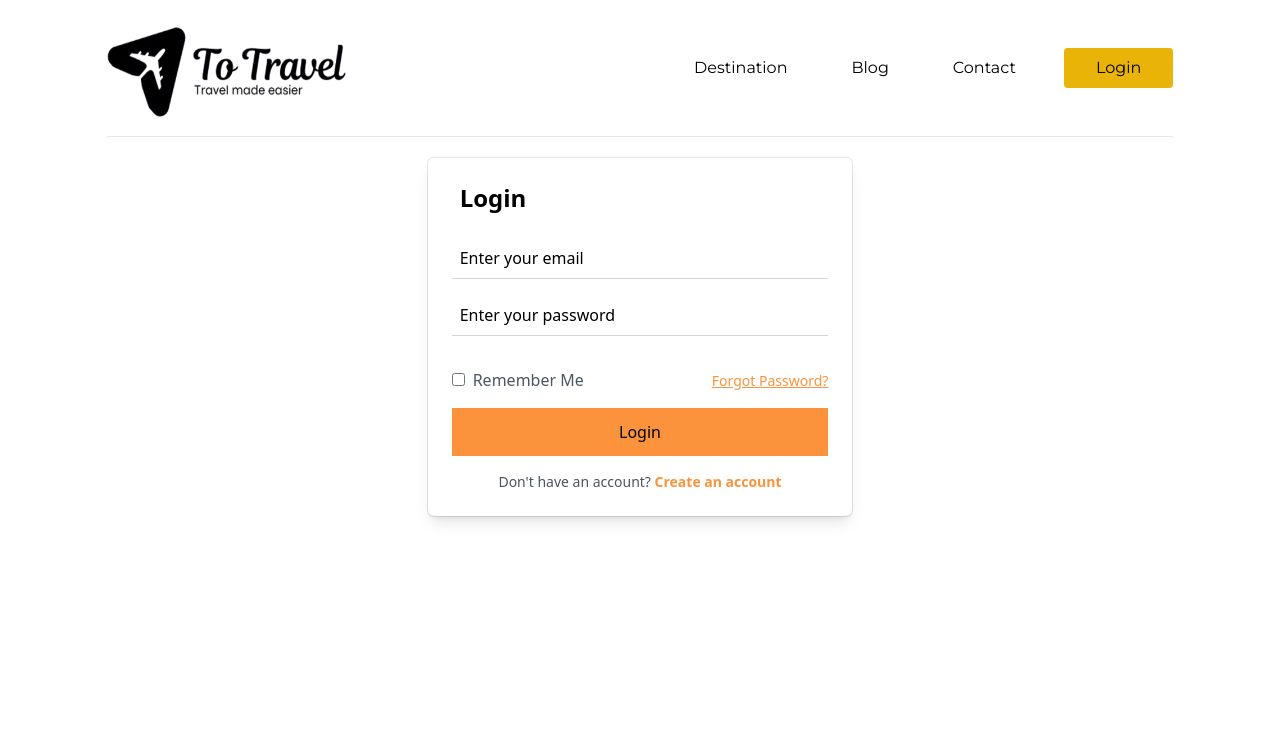
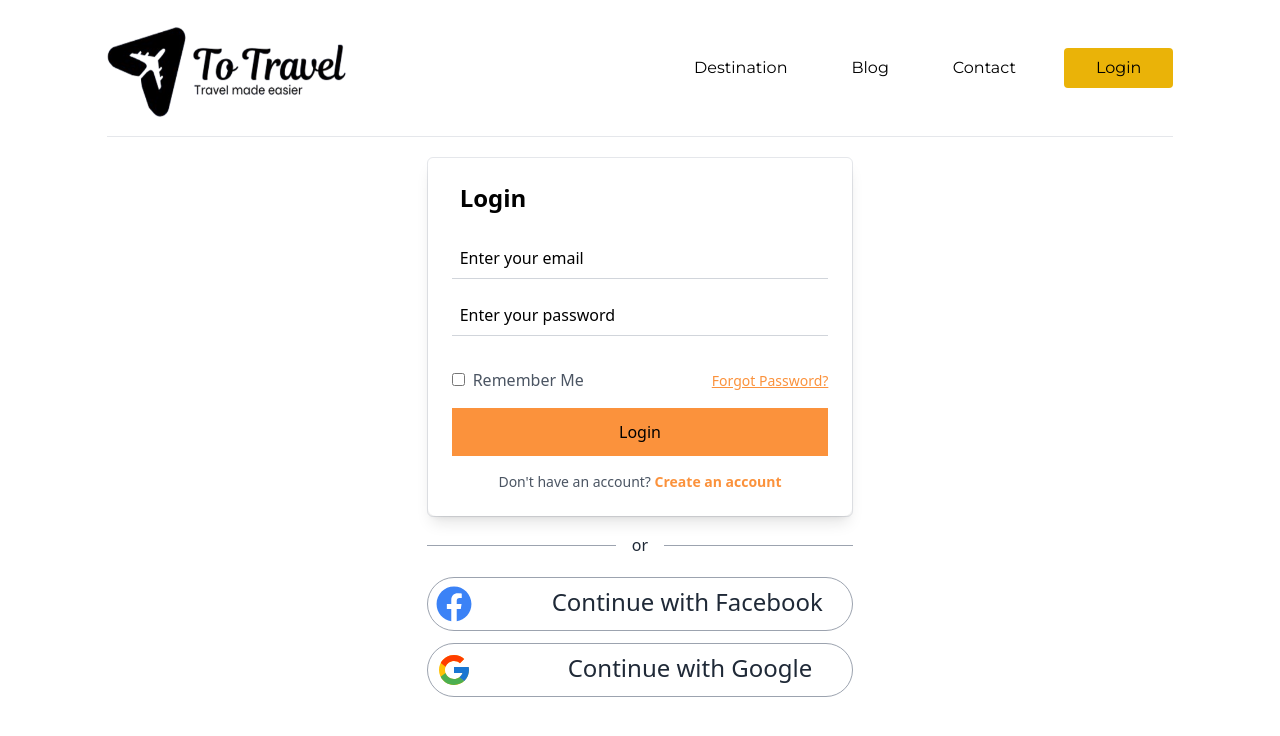
Before and after one commit to Shabbir404/to-travel, a React (Vite) app: page /login in a window 1280 px wide. Shown: the top 736 px of the page. Built offline with nearby package versions, Linux system fonts and the light colour scheme.

Commit message:
design for social login

```diff
--- a/src/Page/Login/Login.jsx
+++ b/src/Page/Login/Login.jsx
@@ -1,5 +1,7 @@
 import { Link } from 'react-router-dom';
 import logo from '../../assets/BlackLogo.png'
+import { FcGoogle } from "react-icons/fc";
+import { FaFacebook } from "react-icons/fa";
 import { useState } from 'react';
 const Login = () => {
     const [isMenuOpen, setIsMenuOpen] = useState(false);
@@ -57,9 +59,8 @@ const Login = () => {
                 </div>
                 {/* header end */}
 
-
                 {/* login form start */}
-                <div className="w-full p-10 md:p-0 mx-auto mt-5 md:w-4/12">
+                <div className="w-full p-4 md:p-0 mx-auto mt-5 md:w-4/12">
                     <div className="border-gray-200 border rounded-md">
                         <div className="bg-white p-6 rounded-lg shadow-lg w-full">
                             <h2 className="text-2xl font-bold ml-2 text-black mb-6">Login</h2>
@@ -129,9 +130,24 @@ const Login = () => {
                         </div>
                     </div>
                 </div>
-
                 {/* login form end */}
-
+                <div className='flex items-center md:w-4/12 mx-auto w-10/12 my-4'>
+                    <hr className='flex-grow border-gray-400' />
+                    <span class="mx-4 text-gray-800">or</span>
+                    <hr class="flex-grow  border-gray-400" />
+                </div>
+                {/* login another */}
+                <div className='w-full p-10 md:p-0 mx-auto md:mt-5 md:w-4/12'>
+                    <div className='flex  cursor-pointer hover:border-blue-500  p-2 text-2xl border-gray-400 rounded-full border'>
+                        <FaFacebook className='text-blue-500 text-4xl'></FaFacebook>
+                        <h1 className='ml-8 md:ml-20'>Continue with Facebook</h1>
+                    </div>
+                    <div className='flex  cursor-pointer hover:border-yellow-500 p-2 mt-3 text-2xl border-gray-400 rounded-full border'>
+                        <FcGoogle className='text-4xl'></FcGoogle>
+                        <h1 className='ml-10 md:ml-24'>Continue with Google</h1>
+                    </div>
+                </div>
+                {/* login another end */}
             </div>
         </div>
     );
```
